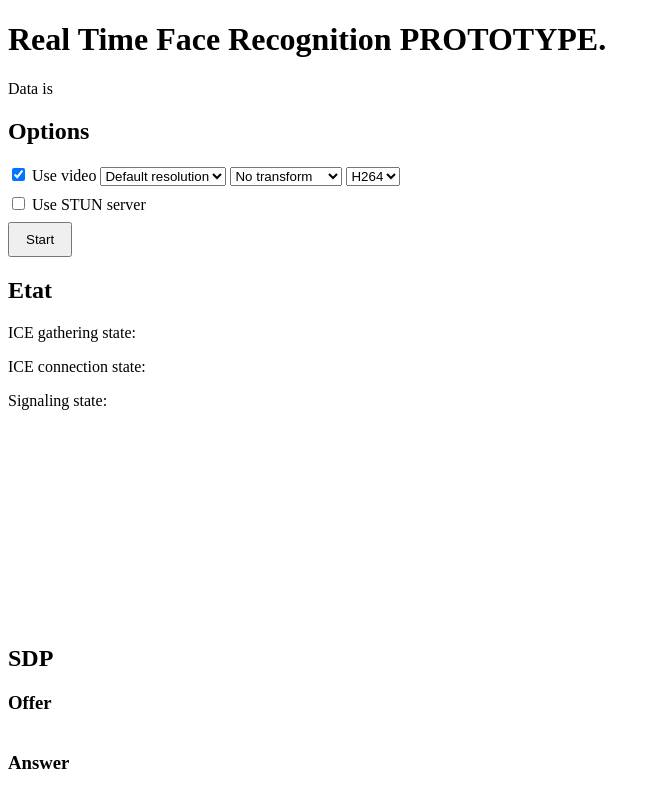
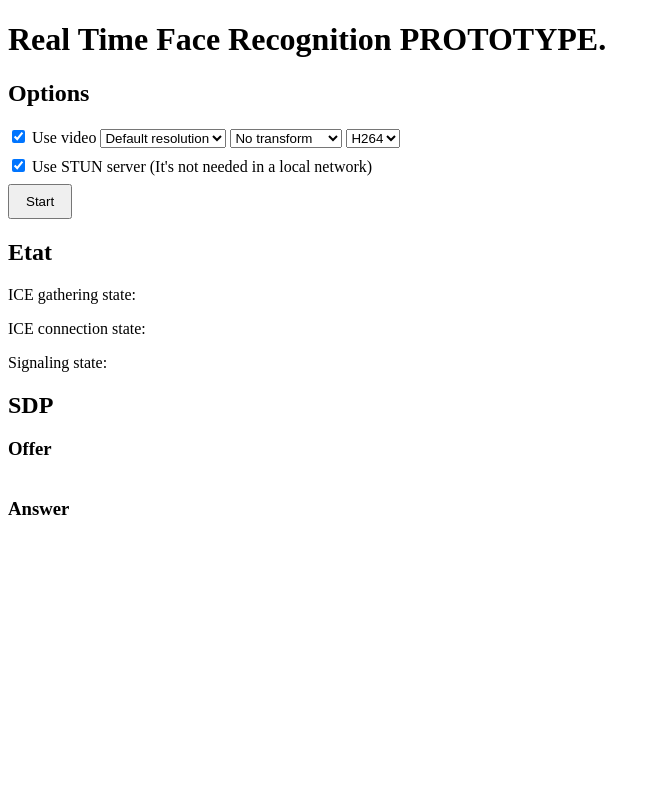
Before and after one commit to hyde-ait/recog_prototype, a FastAPI app: page / in a window 1280 px wide. Shown: the whole page, without its empty margins (0-660 px from the left). After the commit the page ends 515 px from the top, so only its background shows below. Run offline with FastAPI, Linux system fonts and the light colour scheme.

Commit message:
more optimization

```diff
--- a/static/js/client.js
+++ b/static/js/client.js
@@ -1,18 +1,13 @@
 // get DOM elements
-var dataChannelLog = document.getElementById("data-channel"),
-  iceConnectionLog = document.getElementById("ice-connection-state"),
+var iceConnectionLog = document.getElementById("ice-connection-state"),
   iceGatheringLog = document.getElementById("ice-gathering-state"),
   signalingLog = document.getElementById("signaling-state"),
-  framerate = document.getElementById("framerate");
-vidHeight = document.getElementById("height");
-vidWidth = document.getElementById("width");
-console.log("javascript enabled");
+  framerate = document.getElementById("framerate"),
+  vidHeight = document.getElementById("height"),
+  vidWidth = document.getElementById("width");
+
 // peer connection
 var pc = null;
-
-// data channel
-var dc = null,
-  dcInterval = null;
 
 function createPeerConnection() {
   var config = {
@@ -58,7 +53,9 @@
     console.log("listening to track...");
     document.getElementById("loader").style.display = "none";
     document.getElementById("video").srcObject = evt.streams[0];
+
     setInterval(() => {
+      // Show fps
       framerate.textContent =
         "FPS = " + evt.streams[0].getVideoTracks()[0].getSettings().frameRate;
       height.textContent =
@@ -185,11 +182,6 @@
 function stop() {
   document.getElementById("stop").style.display = "none";
 
-  // close data channel
-  if (dc) {
-    dc.close();
-  }
-
   // close transceivers
   if (pc.getTransceivers) {
     pc.getTransceivers().forEach(function (transceiver) {
@@ -212,6 +204,7 @@
   document.getElementById("media").style.display = "none";
 }
 
+// Fonction pour filtrer codec dans SDP
 function sdpFilterCodec(kind, codec, realSdp) {
   var allowed = [];
   var rtxRegex = new RegExp("a=fmtp:(\\d+) apt=(\\d+)\r$");
--- a/templates/index.html
+++ b/templates/index.html
@@ -4,10 +4,6 @@
     <meta charset="UTF-16" />
     <meta name="viewport" content="width=device-width, initial-scale=1.0" />
     <meta http-equiv="X-UA-Compatible" content="ie=edge" />
-    <meta
-      http-equiv="Content-Security-Policy"
-      content="upgrade-insecure-requests"
-    />
     <link
       rel="stylesheet"
       href="{{ url_for('static', path='/css/style.css') }}"
@@ -17,7 +13,6 @@
   <body>
     <h1>Real Time Face Recognition PROTOTYPE.</h1>
 
-    <p>Data is {{ data }}</p>
     <h2>Options</h2>
     <div class="option">
       <input id="use-video" type="checkbox" checked="checked" />
@@ -42,8 +37,10 @@
       </select>
     </div>
     <div class="option">
-      <input id="use-stun" type="checkbox" />
-      <label for="use-stun">Use STUN server</label>
+      <input id="use-stun" type="checkbox" checked="checked" />
+      <label for="use-stun"
+        >Use STUN server (It's not needed in a local network)</label
+      >
     </div>
 
     <button id="start" onclick="start()">Start</button>
@@ -63,8 +60,6 @@
       <video id="video" autoplay="true" playsinline="true"></video>
     </div>
 
-    <pre id="data-channel" style="height: 200px"></pre>
-
     <h2>SDP</h2>
 
     <h3>Offer</h3>
@@ -74,7 +69,7 @@
     <pre id="answer-sdp"></pre>
 
     <script
-      src="{{ url_for('static', path='/js/client.js?version=2.1') }}"
+      src="{{ url_for('static', path='/js/client.js?version=4.2') }}"
       type="text/javascript"
     ></script>
   </body>
```
